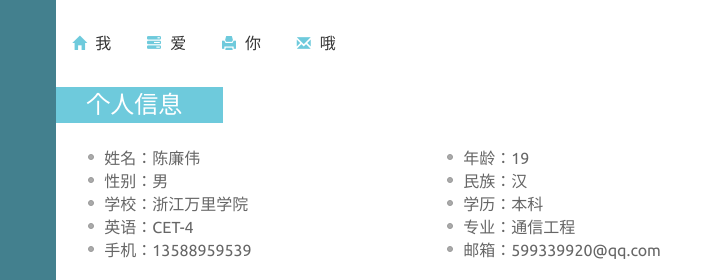
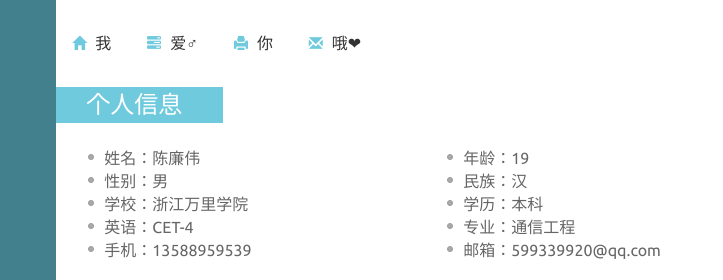
Before and after one commit to Mioyui/Mioyui.github.io, a plain HTML site: page index.html in a window 1280 px wide. Shown: the top 280 px of the page, 157-880 px from the left. Drawn offline with nearby package versions, Linux system fonts and the light colour scheme.

Commit message:
Update index.html

```diff
--- a/index.html
+++ b/index.html
@@ -37,9 +37,9 @@
             <div class="details_header">
                 <ul>
                     <li><a href="//www.wfyvv.com"><span class="glyphicon glyphicon-home" aria-hidden="true"></span>我</a></li>
-                    <li><a href="/"><span class="glyphicon glyphicon-tasks " aria-hidden="true"></span>爱</a></li>
+                    <li><a href="/"><span class="glyphicon glyphicon-tasks " aria-hidden="true"></span>爱♂ </a></li>
                     <li><a href="javascript:window.print();"><span class="glyphicon glyphicon-print" aria-hidden="true"></span>你</a></li>
-                    <li><a href="//www.baidu.com"><span class="glyphicon glyphicon-envelope" aria-hidden="true"></span>哦</a></li>
+                    <li><a href="//www.baidu.com"><span class="glyphicon glyphicon-envelope" aria-hidden="true"></span>哦❤</a></li>
                 </ul>
             </div>
             <div class="item">
```
